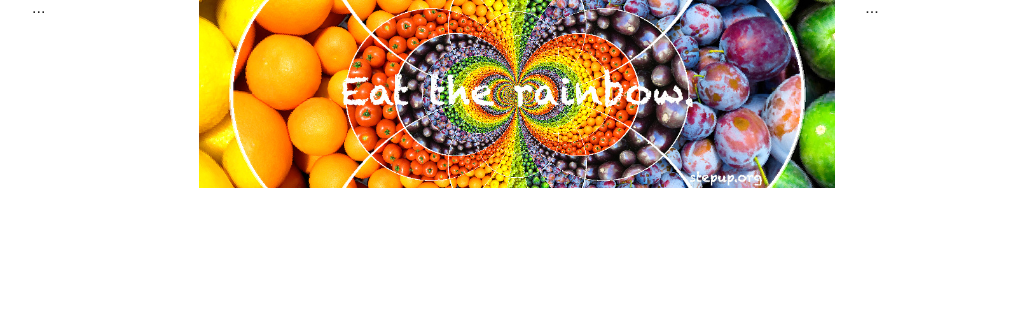
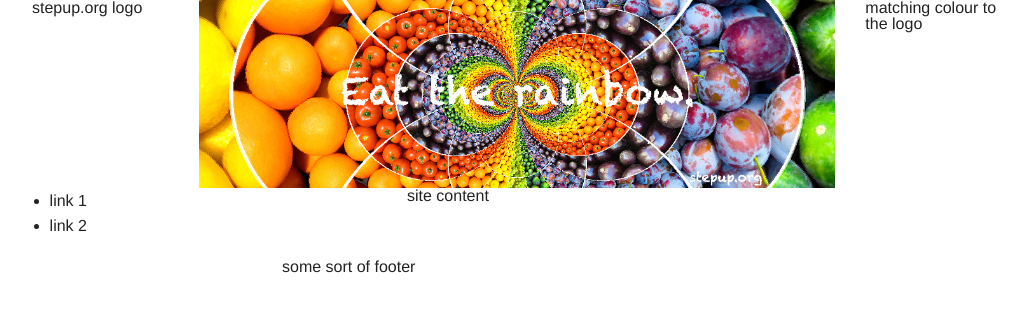
Before and after one commit to SaraLelliott/infopage, a plain HTML site: page public_html/index.html in a window 1280 px wide. Shown: the whole page, without its empty margins (123-1150 px from the left). Drawn offline with Linux system fonts and the light colour scheme.

Commit message:
Initial structure Signed-off-by:Sara Lelliott <slel0001@uni.sydney.edu.au>

```diff
--- a/public_html/index.html
+++ b/public_html/index.html
@@ -14,12 +14,44 @@
     </head>
 
     <body>
+        <!-- Top subject -->
         <div class="row">
-            <div class="small-6 large-2 columns">...</div>
+            <div class="small-6 large-2 columns">
+                stepup.org logo
+            </div>
             <div class="small-6 large-8 columns">
                 <img src="img/headerrainbow.jpg">
             </div>
-            <div class="small-12 large-2 columns">...</div>
+            <div class="small-12 large-2 columns">
+                matching colour to the logo
+            </div>
         </div>
+        <!-- end of top subject -->
+
+        <!-- Middle subject -->
+        <div class="row">
+            <div class="small-2 columns">
+                <ul>
+                    <li>link 1</li>
+                    <li>link 2</li>
+                </ul>
+            </div>
+            <div class="small-10 columns">
+                <div class="row">
+                    <div class="small-6 small-centered large-centered columns">
+                        site content
+                    </div>
+                </div>
+            </div>
+        </div>
+        <!-- end of middle subject -->
+
+        <!-- Footer subject -->
+        <div class="row">
+            <div class="small-6 small-centered large-centered columns">
+                some sort of footer
+            </div>
+        </div>
+        <!-- end of footer subject -->
     </body>
 </html>
```
